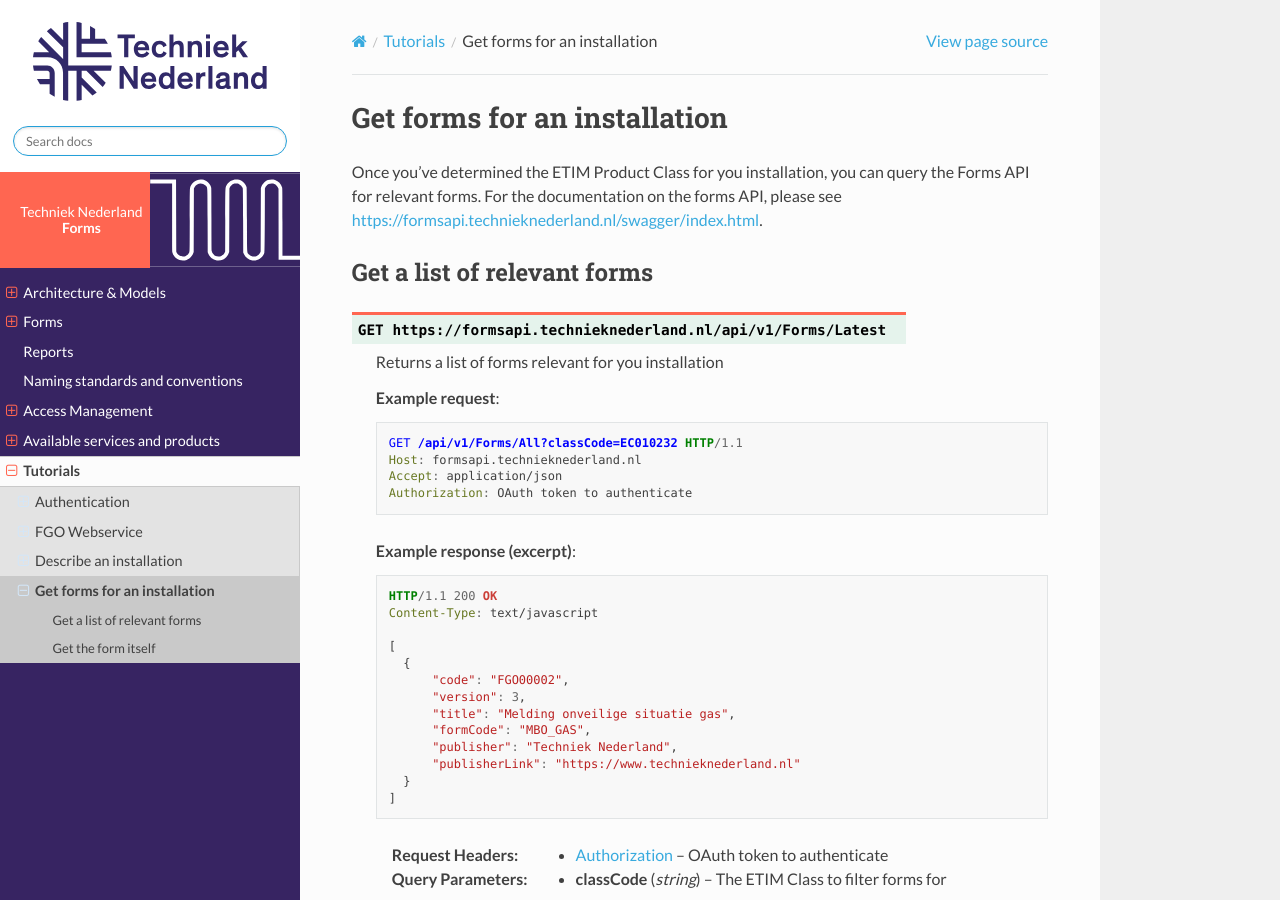
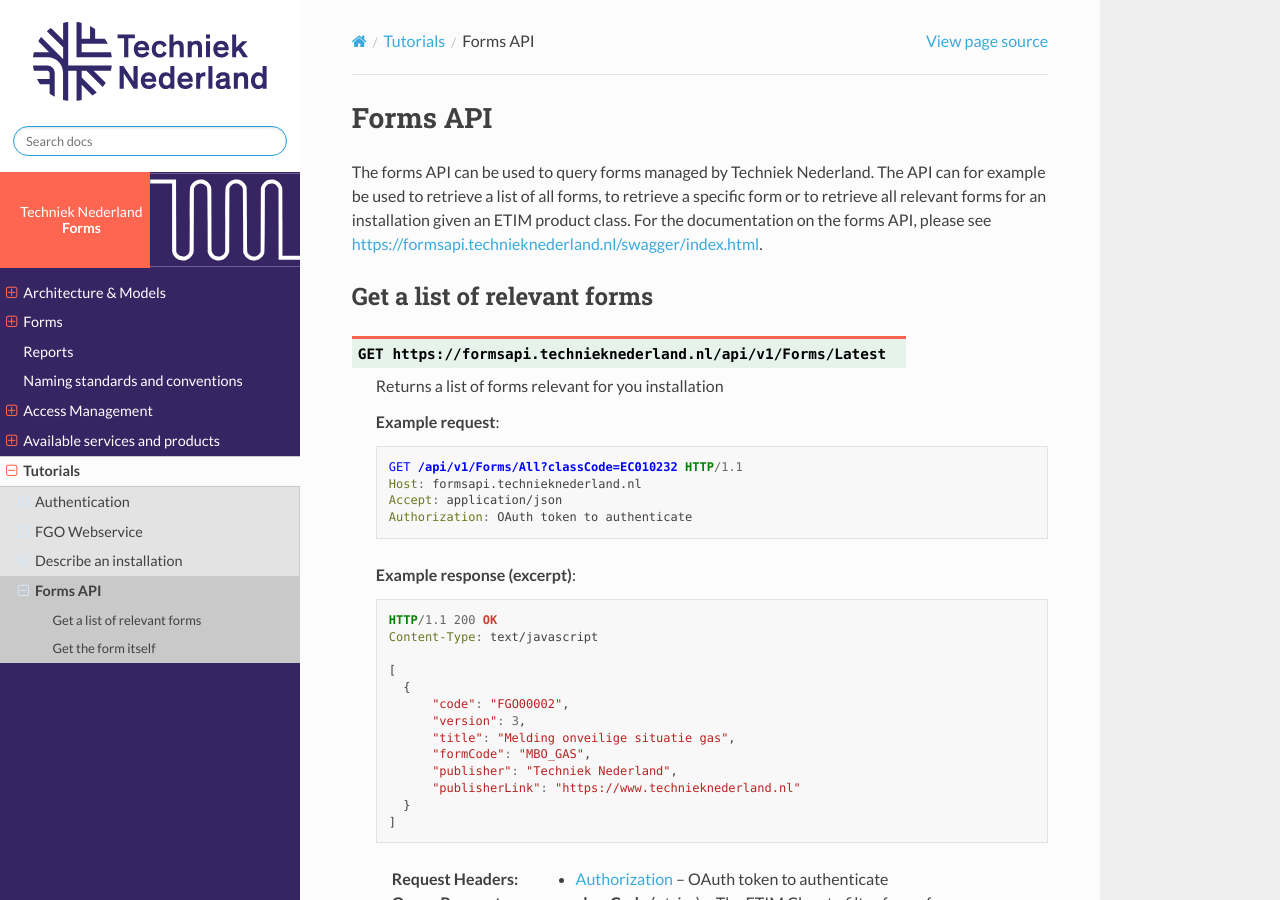
Before and after one commit to Techniek-Nederland/techniek-nederland-formulieren, a Sphinx documentation site: the page built from source/tutorials/get_forms.rst, in a window 1280 px wide and 900 px high. Built offline with Sphinx 7.4.7 and the Read the Docs theme 2.0.0, drawn with Linux system fonts in a browser that asks for light colours.

Commit message:
Process more feedback (#13)
Co-authored-by: Bob Dorland <bobdorland@MacBook-Pro-van-Bob.local>

```diff
--- a/source/tutorials/get_forms.rst
+++ b/source/tutorials/get_forms.rst
@@ -1,8 +1,9 @@
-Get forms for an installation
+Forms API
 -------------------------------------
 
-Once you've determined the ETIM Product Class for you installation, you can query the Forms API for relevant forms.
-For the documentation on the forms API, please see https://formsapi.technieknederland.nl/swagger/index.html.
+The forms API can be used to query forms managed by Techniek Nederland. The API can for example be used to retrieve
+a list of all forms, to retrieve a specific form or to retrieve all relevant forms for an installation given an
+ETIM product class. For the documentation on the forms API, please see https://formsapi.technieknederland.nl/swagger/index.html.
 
 Get a list of relevant forms
 ++++++++++++++++++++++++++++
```
Also changed, not shown: source/available-services/index.rst (+4 -4 lines).
